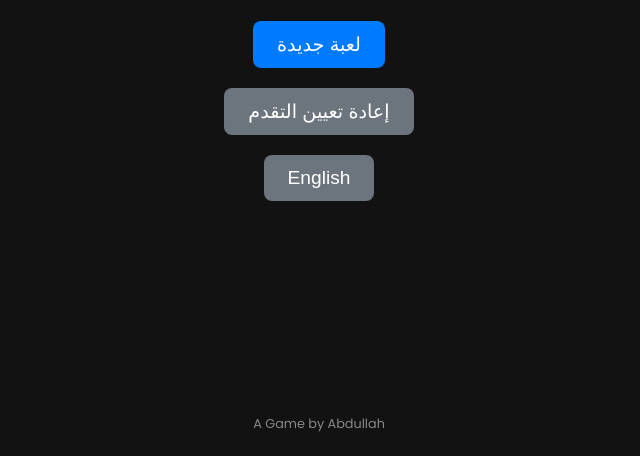
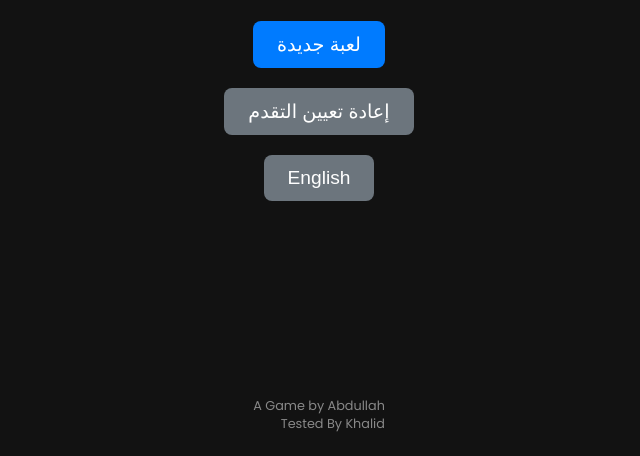
Before and after one commit to AGamer20/Lights-On, a plain HTML site: page index.html in a window 1280 px wide. Shown: the part 344-800 px from the top of the page, without its empty margins (321-961 px from the left). Drawn offline with Linux system fonts and the light colour scheme.

Commit message:
Update index.html
credits

```diff
--- a/index.html
+++ b/index.html
@@ -212,7 +212,7 @@
             <button class="button" id="start-game-btn" data-translate-key="newGame">New Game</button>
             <button class="button secondary" id="reset-progress-btn" data-translate-key="resetProgress">Reset Progress</button>
             <button class="button secondary" id="language-toggle-btn">English</button>
-            <p class="credits">A Game by Abdullah</p>
+            <p class="credits">A Game by Abdullah<br>Tested By Khalid</p>
         </div>
 
         <div id="level-select-screen" class="screen hidden">
```
